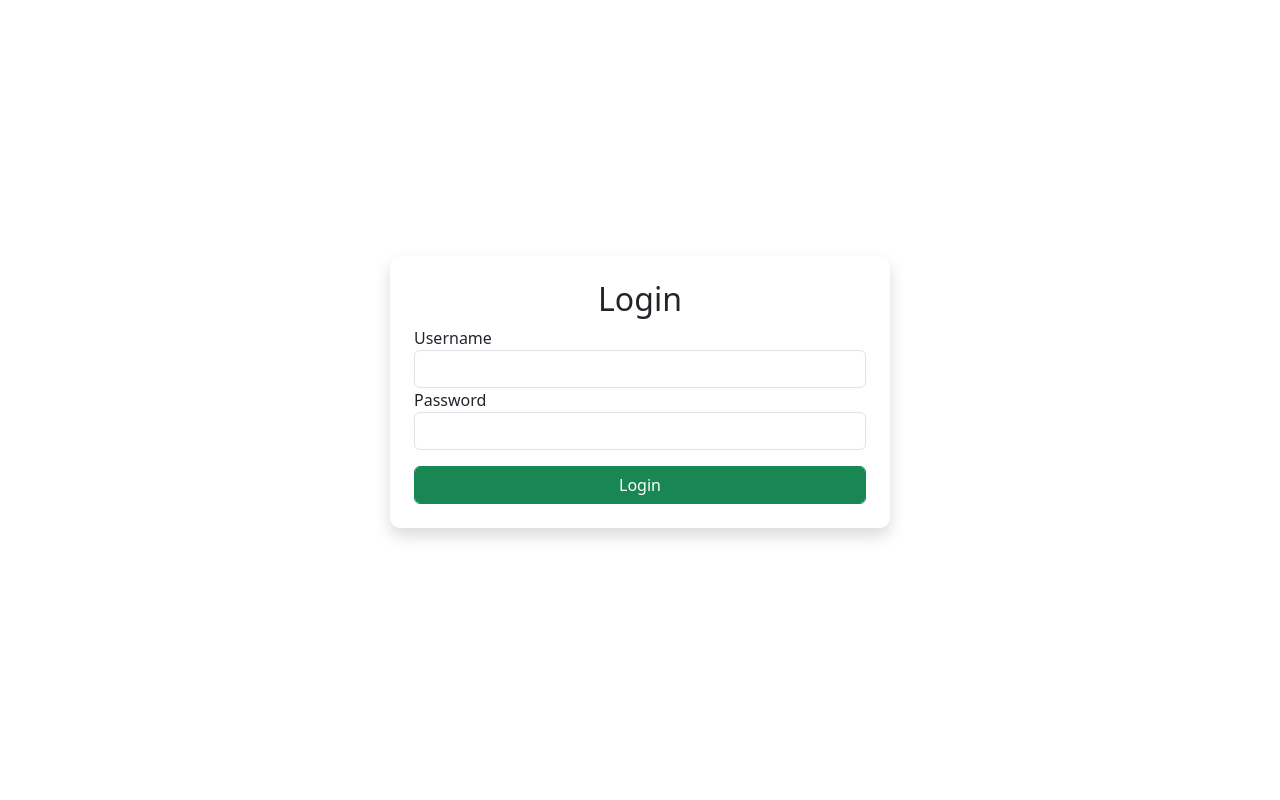
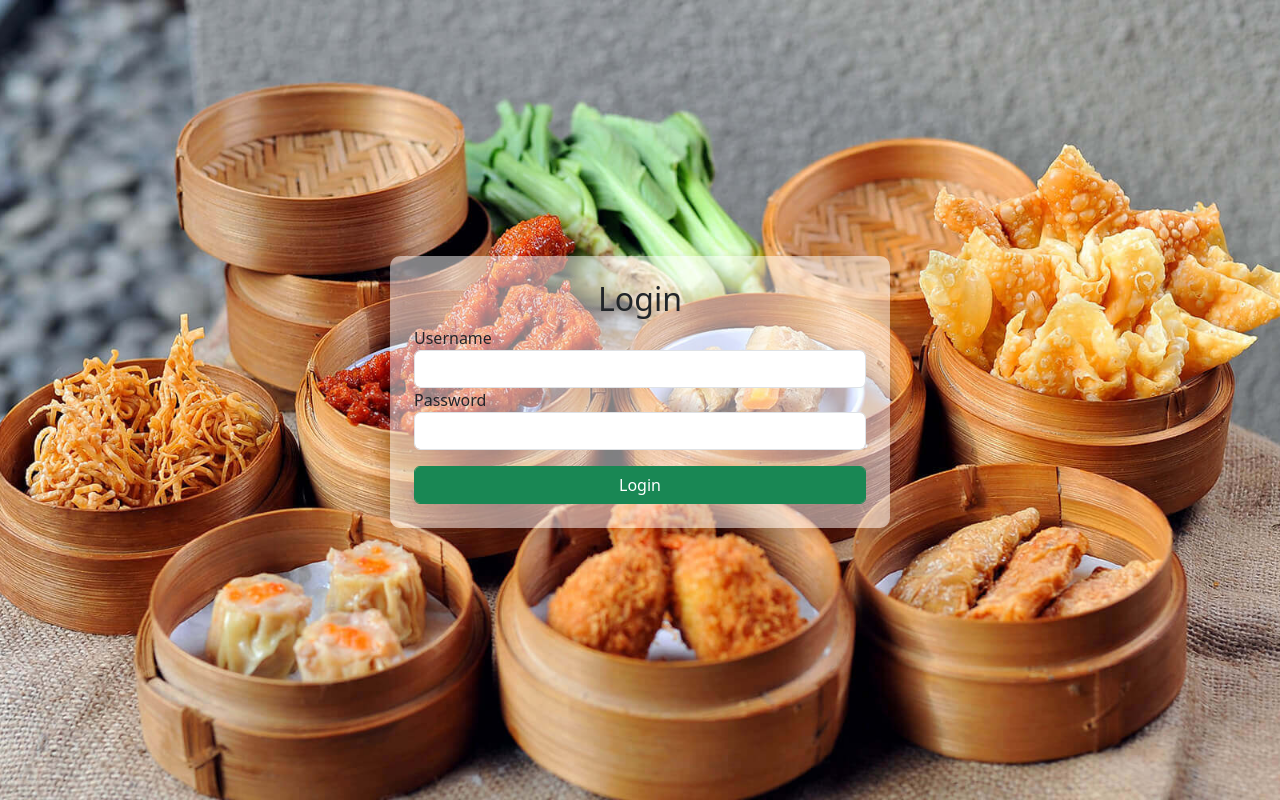
Before and after one commit to Aderizqy/pw2024_tubes_233040008, a PHP site: page /adminpanel/login.php in a window 1280 px wide. Run offline with PHP 8.4, Linux system fonts and the light colour scheme.

Commit message:
menambahkan gambar di halaman login

```diff
--- a/adminpanel/login.php
+++ b/adminpanel/login.php
@@ -15,7 +15,9 @@ require "../koneksi.php";
 
 <style>
     body {
-
+        background: url('../img/div2.jpg');
+        background-size: cover;
+        background-position: center;
     }
 
     .main {
@@ -28,6 +30,7 @@ require "../koneksi.php";
         height: auto;
         box-sizing: border-box;
         border-radius: 10px;
+        background-color: rgba(255,255,255,0.5);
     }
 
     .card-header {
```
